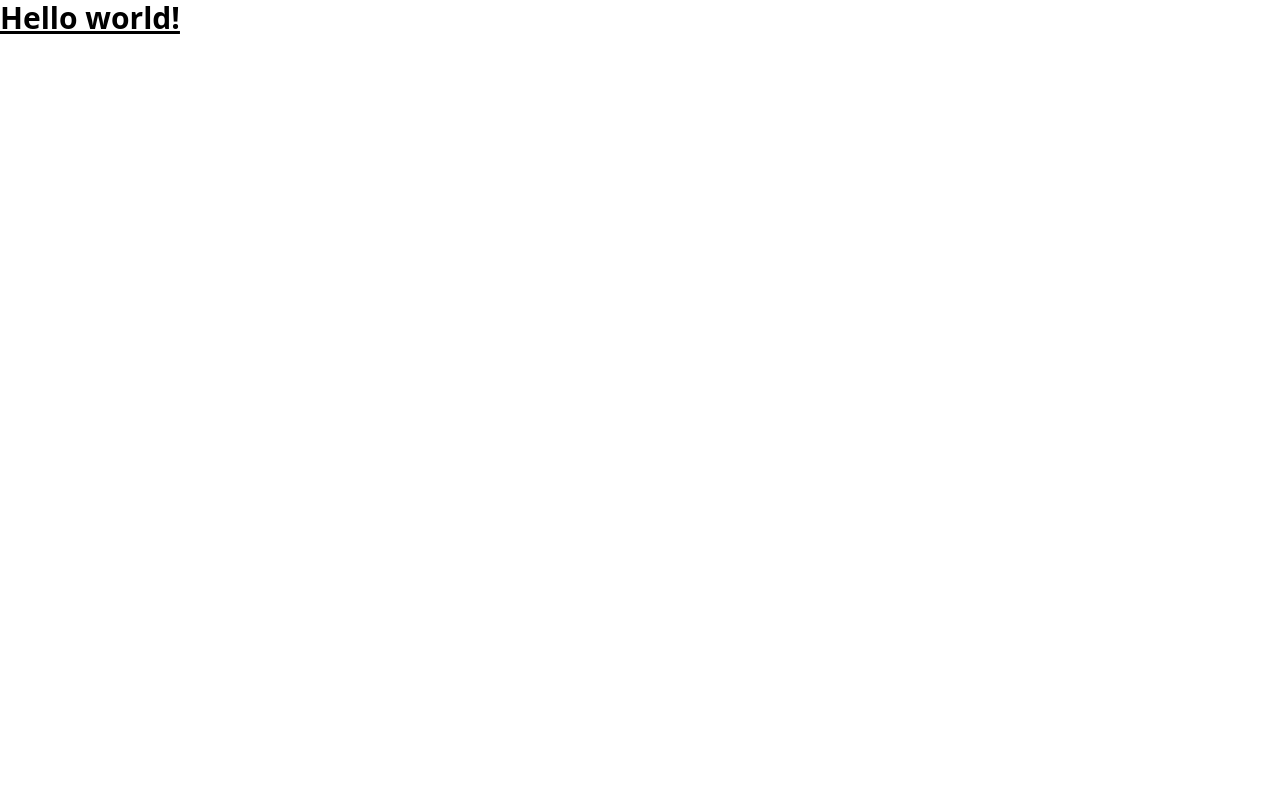
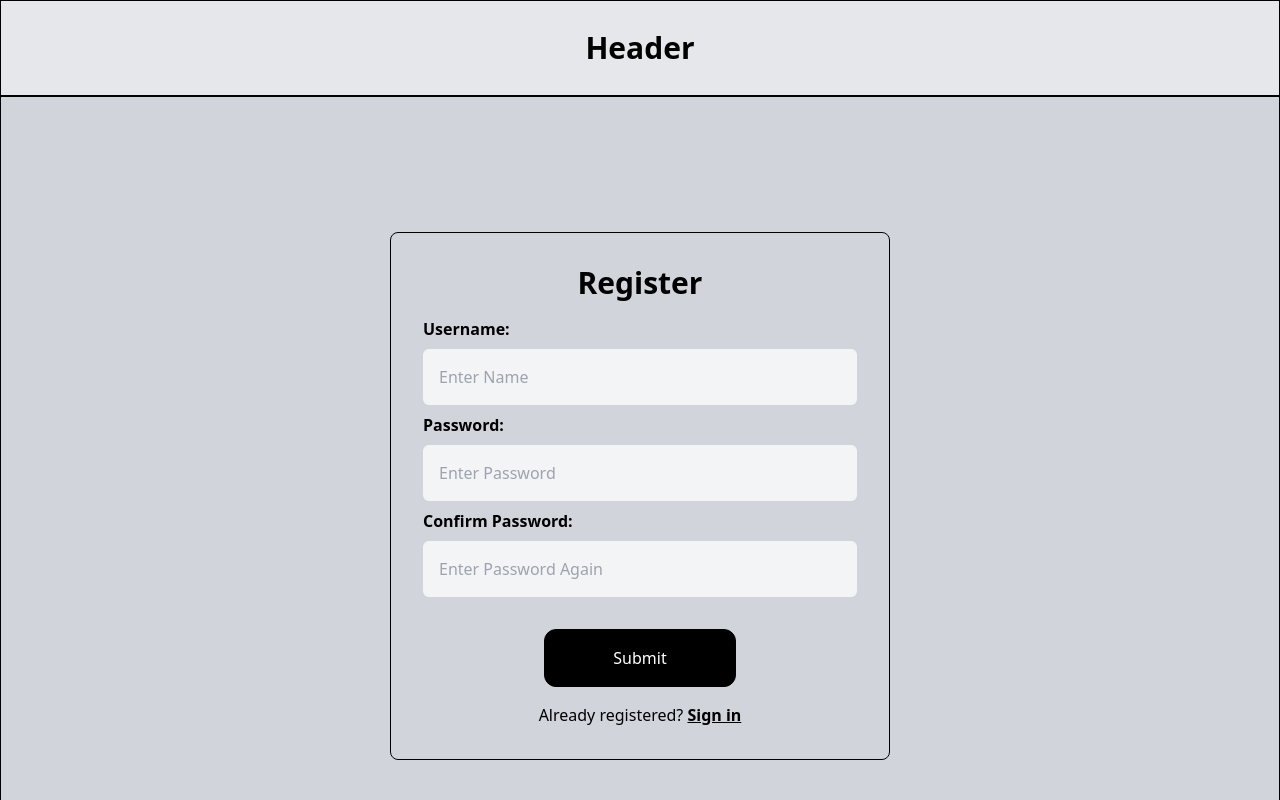
Before and after one commit to yashUcr773/MERN_with_Login_Starter_project, a React (Vite) app in the folder frontend/: page / in a window 1280 px wide. Shown: the top 800 px of the page. Built offline with nearby package versions, Linux system fonts and the light colour scheme.

Commit message:
create signup form

```diff
--- /dev/null
+++ b/frontend/config/Constants.ts
@@ -0,0 +1,4 @@
+export const CONSTANTS = {
+    USER_REGEX: /^[A-z][A-z0-9-_]{3,23}$/,
+    PWD_REGEX: /^(?=.*[a-z])(?=.*[A-Z])(?=.*[0-9])(?=.*[!@#$%]).{8,24}$/
+}
--- a/frontend/package.json
+++ b/frontend/package.json
@@ -4,7 +4,7 @@
   "version": "0.0.0",
   "type": "module",
   "scripts": {
-    "dev": "vite",
+    "dev": "vite --host",
     "build": "tsc && vite build",
     "lint": "eslint . --ext ts,tsx --report-unused-disable-directives --max-warnings 0",
     "preview": "vite preview"
--- a/frontend/src/App.tsx
+++ b/frontend/src/App.tsx
@@ -1,9 +1,14 @@
 import './App.css'
+import { Footer } from './pages/Footer'
+import { Header } from './pages/Header'
+import { Main } from './pages/Main'
 
 export default function App() {
     return (
-        <h1 className="text-3xl font-bold underline">
-            Hello world!
-        </h1>
+        <>
+            <Header></Header>
+            <Main></Main>
+            <Footer></Footer>
+        </>
     )
 }
--- /dev/null
+++ b/frontend/src/assets/Correct.tsx
@@ -0,0 +1,5 @@
+export function Correct({ color }: any) {
+    return <svg xmlns="http://www.w3.org/2000/svg" viewBox="0 0 24 24" fill={`${color ? color : "currentColor"}`} className="w-6 h-6">
+        <path fillRule="evenodd" d="M2.25 12c0-5.385 4.365-9.75 9.75-9.75s9.75 4.365 9.75 9.75-4.365 9.75-9.75 9.75S2.25 17.385 2.25 12Zm13.36-1.814a.75.75 0 1 0-1.22-.872l-3.236 4.53L9.53 12.22a.75.75 0 0 0-1.06 1.06l2.25 2.25a.75.75 0 0 0 1.14-.094l3.75-5.25Z" clipRule="evenodd" />
+    </svg>
+}
--- /dev/null
+++ b/frontend/src/assets/Incorrect.tsx
@@ -0,0 +1,5 @@
+export function Incorrect({ color }: any) {
+    return <svg xmlns="http://www.w3.org/2000/svg" viewBox="0 0 24 24" fill={`${color ? color : "currentColor"}`} className="w-6 h-6">
+        <path fillRule="evenodd" d="M12 2.25c-5.385 0-9.75 4.365-9.75 9.75s4.365 9.75 9.75 9.75 9.75-4.365 9.75-9.75S17.385 2.25 12 2.25Zm-1.72 6.97a.75.75 0 1 0-1.06 1.06L10.94 12l-1.72 1.72a.75.75 0 1 0 1.06 1.06L12 13.06l1.72 1.72a.75.75 0 1 0 1.06-1.06L13.06 12l1.72-1.72a.75.75 0 1 0-1.06-1.06L12 10.94l-1.72-1.72Z" clipRule="evenodd" />
+    </svg>
+}
--- /dev/null
+++ b/frontend/src/assets/Info.tsx
@@ -0,0 +1,6 @@
+export function Info({ color }: any) {
+    return <svg xmlns="http://www.w3.org/2000/svg" viewBox="0 0 24 24" fill={`${color ? color : "currentColor"}`} className="w-6 h-6 inline mr-2">
+        <path fillRule="evenodd" d="M2.25 12c0-5.385 4.365-9.75 9.75-9.75s9.75 4.365 9.75 9.75-4.365 9.75-9.75 9.75S2.25 17.385 2.25 12Zm8.706-1.442c1.146-.573 2.437.463 2.126 1.706l-.709 2.836.042-.02a.75.75 0 0 1 .67 1.34l-.04.022c-1.147.573-2.438-.463-2.127-1.706l.71-2.836-.042.02a.75.75 0 1 1-.671-1.34l.041-.022ZM12 9a.75.75 0 1 0 0-1.5.75.75 0 0 0 0 1.5Z" clipRule="evenodd" />
+    </svg>
+
+}
--- /dev/null
+++ b/frontend/src/pages/Footer.tsx
@@ -0,0 +1,3 @@
+export function Footer() {
+    return <footer className="bg-gray-200 border border-black h-24 flex flex-row items-center justify-center font-semibold text-3xl">Footer</footer>
+}
--- /dev/null
+++ b/frontend/src/pages/Header.tsx
@@ -0,0 +1,3 @@
+export function Header() {
+    return <header className="bg-gray-200 border border-black h-24 flex flex-row items-center justify-center font-semibold text-3xl">Header</header>
+}
--- /dev/null
+++ b/frontend/src/pages/Main.tsx
@@ -0,0 +1,7 @@
+import { Signup } from "./Signup";
+
+export function Main() {
+    return <main className="bg-gray-300 border border-black h-[100vh] flex flex-row items-center justify-center">
+        <Signup></Signup>
+    </main>
+}
--- /dev/null
+++ b/frontend/src/pages/Signup.tsx
@@ -0,0 +1,135 @@
+import { useEffect, useState } from "react";
+import { Info } from "../assets/Info";
+import { CONSTANTS } from "../../config/Constants"
+import { Correct } from "../assets/Correct";
+import { Incorrect } from "../assets/Incorrect";
+
+export function Signup() {
+
+    const [user, setUser] = useState("")
+    const [validName, setValidName] = useState(false)
+
+    const [password, setPassword] = useState("")
+    const [validPassword, setValidPassword] = useState(false)
+
+    const [confirmPWD, setConfirmPWD] = useState("")
+    const [validconfirmPWD, setValidconfirmPWD] = useState(false)
+
+    const [err, setErr] = useState("Invalid")
+
+    useEffect(() => {
+        setErr("")
+        setValidName(CONSTANTS.USER_REGEX.test(user));
+    }, [user])
+
+    useEffect(() => {
+        setErr("")
+        setValidPassword(CONSTANTS.PWD_REGEX.test(password));
+        setValidconfirmPWD(password == confirmPWD)
+    }, [password, confirmPWD])
+
+    function handleSubmit(e: any) {
+        e.preventDefault()
+        if (!CONSTANTS.USER_REGEX.test(user)) {
+            setErr('Username does not match format')
+            return setValidName(CONSTANTS.USER_REGEX.test(user));
+        }
+        if (!CONSTANTS.PWD_REGEX.test(password)) {
+            setErr('Password does not match format')
+            return setValidPassword(CONSTANTS.PWD_REGEX.test(password));
+        }
+        if (password != confirmPWD) {
+            setErr('Passwords do not match')
+            return setValidconfirmPWD(password == confirmPWD)
+        }
+    }
+
+    return <section className="flex flex-col items-center justify-center h-full w-11/12 text-md font-normal">
+        <div className="signup-form flex flex-col gap-2 p-8 rounded-lg items-center justify-center w-full sm:w-[500px] border border-black">
+            <div className="form-header">
+                <h1 className="text-3xl font-bold">Register</h1>
+            </div>
+            <div className="form-body w-full">
+                <form onSubmit={handleSubmit} className="flex flex-col items-center">
+                    <div className="form-input w-full">
+
+                        <label htmlFor="username" className="flex flex-row gap-2 items-center justify-start h-full my-2 font-semibold">
+                            Username:
+                            {!user ? "" : !validName ? <Incorrect color={'red'} /> : <Correct color={'green'} />}
+                        </label>
+                        <input
+                            className="p-4 bg-gray-100 font-normal rounded-md w-full"
+                            type="text"
+                            id="username"
+                            autoComplete="off"
+                            onChange={(e) => setUser(e.target.value)}
+                            value={user}
+                            required
+                            aria-invalid={validName ? "false" : "true"}
+                            aria-describedby="uidnote"
+                            placeholder="Enter Name"
+                        ></input>
+                        <p id="uidnote" className={`${user && !validName ? 'block' : 'hidden'} border border-black my-2 bg-gray-800 text-sm font-normal p-4 rounded-lg text-white`}>
+                            <Info />
+                            4 to 24 characters.
+                            Must begin with a letter.
+                            Letters, numbers, underscores, hyphens allowed.
+                        </p>
+                    </div>
+                    <div className="form-input w-full">
+
+                        <label htmlFor="password" className="flex flex-row gap-2 items-center justify-start h-full my-2 font-semibold">
+                            Password:
+                            {!password ? "" : !validPassword ? <Incorrect color={'red'} /> : <Correct color={'green'} />}
+                        </label>
+                        <input
+                            className="p-4 bg-gray-100 font-normal rounded-md w-full"
+                            type="password"
+                            id="password"
+                            onChange={(e) => setPassword(e.target.value)}
+                            value={password}
+                            required
+                            aria-invalid={validPassword ? "false" : "true"}
+                            aria-describedby="pwdnote"
+                            placeholder="Enter Password"
+                        ></input>
+                        <p id="pwdnote" className={`${password && !validPassword ? 'block' : 'hidden'} border border-black my-2 bg-gray-800 text-sm font-normal p-4 rounded-lg text-white`}>
+                            <Info />
+                            8 to 24 characters.
+                            Must include uppercase and lowercase letters, a number and a special character.
+                            Allowed special characters: <span aria-label="exclamation mark">!</span> <span aria-label="at symbol">@</span> <span aria-label="hashtag">#</span> <span aria-label="dollar sign">$</span> <span aria-label="percent">%</span>
+                        </p>
+                    </div>
+                    <div className="form-input w-full">
+
+                        <label htmlFor="confirmPWD" className="flex flex-row gap-2 items-center justify-start h-full my-2 font-semibold">
+                            Confirm Password:
+                            {!confirmPWD ? "" : !validconfirmPWD ? <Incorrect color={'red'} /> : <Correct color={'green'} />}
+                        </label>
+                        <input
+                            className="p-4 bg-gray-100 font-normal rounded-md w-full"
+                            type="password"
+                            id="confirmPWD"
+                            onChange={(e) => setConfirmPWD(e.target.value)}
+                            value={confirmPWD}
+                            required
+                            aria-invalid={validconfirmPWD ? "false" : "true"}
+                            aria-describedby="confirmpwdnote"
+                            placeholder="Enter Password Again"
+                        ></input>
+                        <p id="confirmpwdnote" className={`${confirmPWD && !validconfirmPWD ? 'block' : 'hidden'} border border-black my-2 bg-gray-800 text-sm font-normal p-4 rounded-lg text-white`}>
+                            <Info />
+                            Must match the first password input field.
+                        </p>
+                    </div>
+                    <p className="text-red-600 test-lg font-semibold mt-4">{err}</p>
+                    <button className="border border-black p-4 rounded-xl bg-black text-white w-48 mt-4">Submit</button>
+                </form>
+
+            </div>
+            <div className="form-footer mt-2">
+                <span>Already registered? <span className="underline cursor-pointer font-semibold">Sign in</span></span>
+            </div>
+        </div>
+    </section>
+}
```
Also changed, not shown: 1 other file (tests, documents, lock files or other folders).
